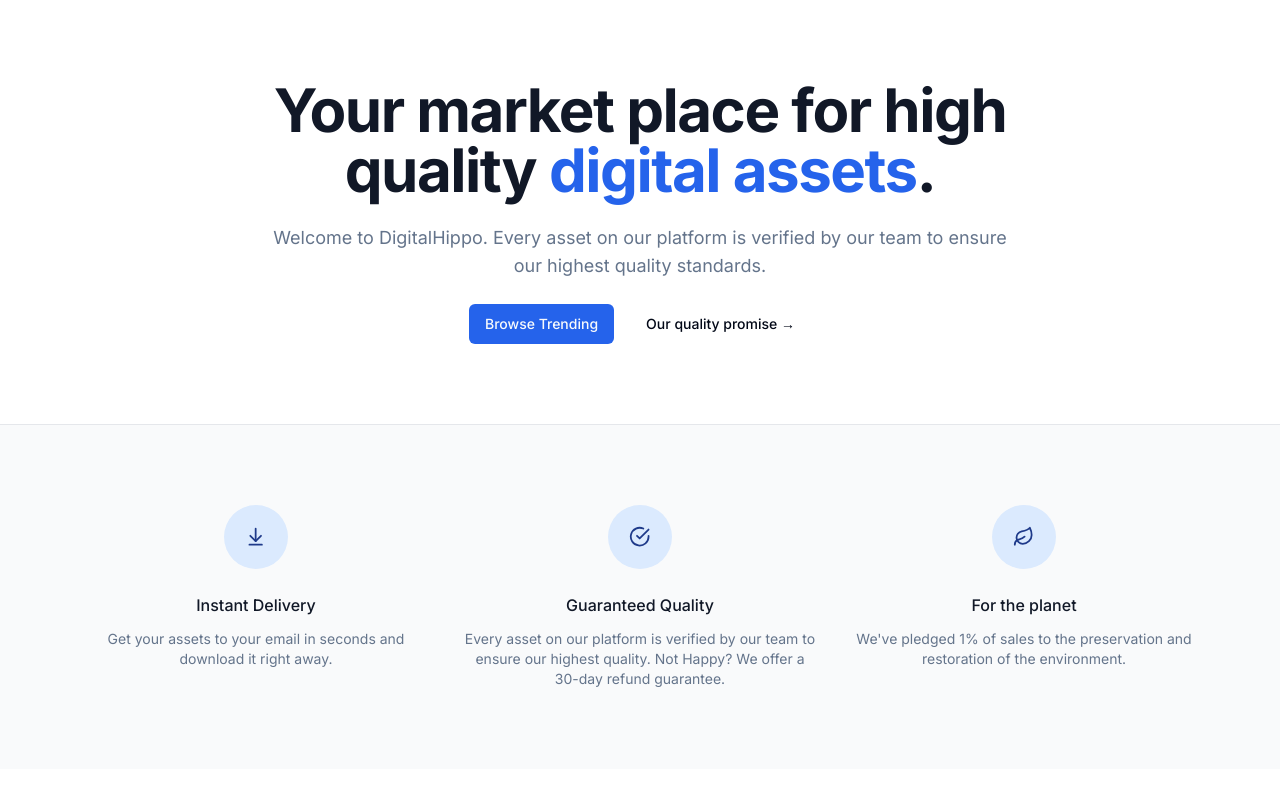
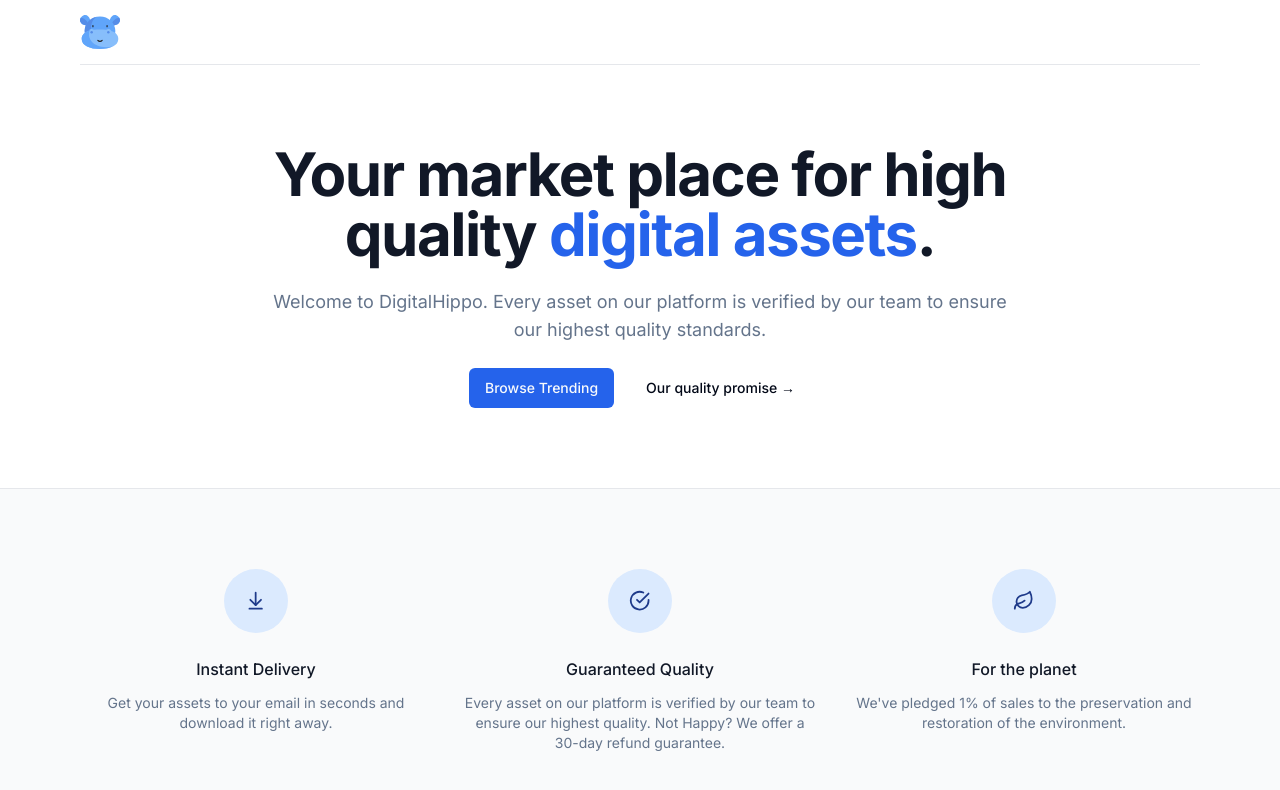
Before and after one commit to TheMikeKaisen/DigitalHippo, a Next.js app in the folder digital_hippo/: page / in a window 1280 px wide. Shown: the top 790 px of the page. Built offline with nearby package versions, Linux system fonts and the light colour scheme.

Commit message:
create navbar with hippo logo

```diff
--- a/digital_hippo/src/app/layout.tsx
+++ b/digital_hippo/src/app/layout.tsx
@@ -2,6 +2,7 @@
 import { Inter } from "next/font/google";
 import "./globals.css";
 import { cn } from "@/lib/utils";
+import Navbar from "@/components/Navbar";
 
 const inter = Inter({ subsets: ["latin"] });
 
@@ -22,6 +23,7 @@
             inter.className
             )}>
               <main className="relative flex flex-col min-h-screen">
+                <Navbar />
               <div className="flex-grow flex-1">{children}</div>
               </main>
 
--- /dev/null
+++ b/digital_hippo/src/components/Icons.tsx
@@ -0,0 +1,89 @@
+import { LucideProps } from "lucide-react";
+
+export const Icons = {
+    logo: (props : LucideProps) => (
+        <svg {...props} viewBox="0 0 512 512">
+    <g>
+    <path
+        d="M105.67 56.012c24.601 24.601 41.244 81.13 16.643 105.731s-81.13 7.958-105.731-16.643-20.623-60.509 3.978-85.11 60.509-28.579 85.11-3.978z"
+        fill="#60a5fa"
+        data-original="#abdfeb"
+        opacity="1"
+    ></path>
+    <path
+        d="M111.097 169.375c-9.754-53.933-61.535-93.098-102.131-94.531-13.495 22.793-12.381 50.26 7.615 70.256 21.368 21.367 66.817 36.724 94.516 24.275z"
+        fill="#558ce7"
+        data-original="#8bcdd8"
+        opacity="1"
+    ></path>
+    <path
+        d="M406.33 56.012c-24.601 24.601-41.244 81.13-16.643 105.731s81.13 7.958 105.731-16.643 20.623-60.509-3.978-85.11-60.509-28.579-85.11-3.978z"
+        fill="#60a5fa"
+        data-original="#abdfeb"
+        opacity="1"
+    ></path>
+    <path
+        d="M400.903 169.375c9.754-53.933 61.535-93.098 102.13-94.531 13.495 22.793 12.381 50.26-7.615 70.256-21.367 21.367-66.816 36.724-94.515 24.275z"
+        fill="#558ce7"
+        data-original="#8bcdd8"
+        opacity="1"
+    ></path>
+    <ellipse
+        cx="256"
+        cy="244.04"
+        rx="196.34"
+        ry="186.42"
+        fill="#60a5fa"
+        data-original="#abdfeb"
+        opacity="1"
+    ></ellipse>
+    <path
+        d="M165.588 196.685a7.5 7.5 0 0 1-7.5-7.5v-15.008a7.5 7.5 0 0 1 15 0v15.008a7.5 7.5 0 0 1-7.5 7.5zM346.412 196.685a7.5 7.5 0 0 1-7.5-7.5v-15.008a7.5 7.5 0 0 1 15 0v15.008a7.5 7.5 0 0 1-7.5 7.5z"
+        fill="#222222"
+        data-original="#464d59"
+        opacity="1"
+    ></path>
+    <path
+        d="M212.03 62.322c-87.266 18.957-152.372 93.12-152.372 181.723 0 102.957 87.905 186.42 196.342 186.42 19.952 0 39.204-2.835 57.346-8.087C85.074 329.977 119.169 118.281 212.03 62.322z"
+        fill="#558ce7"
+        data-original="#8bcdd8"
+        opacity="1"
+    ></path>
+    <path
+        d="M409.201 247.067c-3.993-1.525-7.205-4.522-9.287-8.256-7.292-13.082-21.262-21.931-37.303-21.931a42.466 42.466 0 0 0-25.912 8.775c-2.706 2.072-6.138 2.964-9.522 2.563-22.448-2.662-46.36-3.941-71.178-3.941-24.818 0-48.73 1.279-71.178 3.941-3.384.401-6.816-.491-9.522-2.563a42.466 42.466 0 0 0-25.912-8.775c-16.04 0-30.01 8.85-37.303 21.931-2.081 3.734-5.293 6.731-9.287 8.256-49.69 18.976-81.141 50.52-81.141 97.301 0 85.459 104.919 128.202 234.342 128.202S490.34 429.827 490.34 344.368c.002-46.782-31.448-78.325-81.139-97.301z"
+        fill="#87befb"
+        data-original="#b9e8ef"
+        opacity="1"
+    ></path>
+    <path
+        d="M256 383.302a44.19 44.19 0 0 1-33.317-15.175 7.5 7.5 0 0 1 11.309-9.855 29.192 29.192 0 0 0 22.009 10.03 29.195 29.195 0 0 0 22.009-10.03 7.501 7.501 0 0 1 11.309 9.855A44.197 44.197 0 0 1 256 383.302z"
+        fill="#222222"
+        data-original="#464d59"
+        opacity="1"
+    ></path>
+    <circle
+        cx="149.39"
+        cy="259.56"
+        r="15.519"
+        fill="#558ce7"
+        data-original="#8bcdd8"
+        opacity="1"
+    ></circle>
+    <circle
+        cx="362.61"
+        cy="259.56"
+        r="15.519"
+        fill="#558ce7"
+        data-original="#8bcdd8"
+        opacity="1"
+    ></circle>
+    <path
+        d="M416.18 443.185c-246.851 43.269-311.115-113.303-300.169-158.197.615-2.522.695-5.142.379-7.719-2.455-20.031 5.053-45.274 18.266-57.764a42.819 42.819 0 0 0-22.705 19.548c-2.002 3.647-5.171 6.496-9.059 7.978-49.745 18.972-81.235 50.526-81.235 97.337 0 85.459 104.919 128.202 234.342 128.202 61.953 0 118.279-9.801 160.181-29.385z"
+        fill="#60a5fa"
+        data-original="#abdfeb"
+        opacity="1"
+    ></path>
+    </g>
+</svg>
+    )
+}
--- /dev/null
+++ b/digital_hippo/src/components/Navbar.tsx
@@ -0,0 +1,27 @@
+import Link from "next/link"
+import MaxWidthWrapper from "./MaxWidthWrapper"
+import { Icons } from "./Icons"
+
+const Navbar = () => {
+    return (
+        <div className="bg-white sticky z-50 top-0 inset-x-0 h-16">
+            <header className="relative bg-white">
+                <MaxWidthWrapper>
+                    <div className="border-b border-gray-200">
+                        <div className="flex h-16 items-center">
+                            {/* Todo: Mobile Nav */}
+
+                            <div className="ml-4 flex lg:ml-0">
+                                <Link href='/'>
+                                    <Icons.logo className="h-10 w-10"/>
+                                </Link>
+                            </div>
+                        </div>
+                    </div>
+                </MaxWidthWrapper>
+            </header>
+        </div>
+    )
+}
+
+export default Navbar
```
